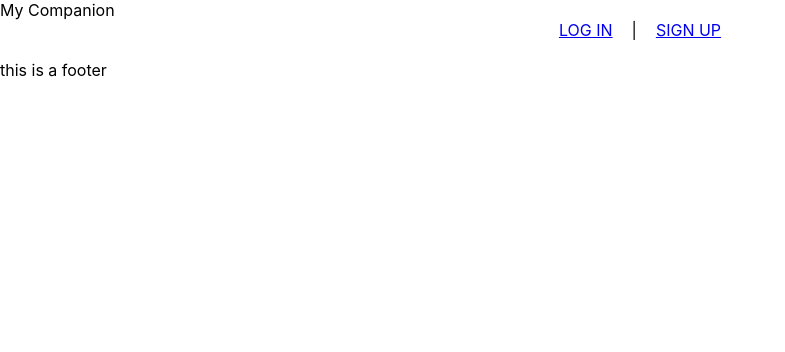
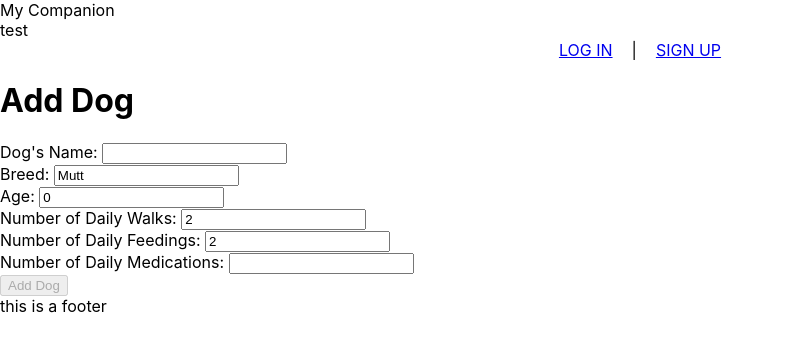
Before and after one commit to jcjv94/my-companion, a React (Create React App) app: page / in a window 1280 px wide. Shown: the top 352 px of the page, without its empty margins (0-785 px from the left). Built offline with nearby package versions, Linux system fonts and the light colour scheme; no server answers.

Commit message:
create dogs, shows up on db, no display yet on app

```diff
--- a/server.js
+++ b/server.js
@@ -18,6 +18,7 @@ app.use(express.static(path.join(__dirname, 'build')));
 
 // Put API routes here, before the "catch all" route
 app.use('/api/users', require('./routes/api/users'))
+app.use('/api/dogs', require('./routes/api/dogs'))
 
 // The following "catch all" route (note the *)is necessary
 // for a SPA's client-side routing to properly work
--- /dev/null
+++ b/src/pages/AddDogPage/AddDogPage.jsx
@@ -0,0 +1,108 @@
+import React, {Component} from 'react';
+
+class AddDogPage extends Component {
+    state = {
+        invalidForm: true,
+        formData: {
+            dogName: '',
+            breed: 'Mutt',
+            age: '0',
+            numWalks: '2',
+            numFeedings: '2',
+            numMeds: '0'
+        }
+    };
+
+    formRef = React.createRef();
+
+    handleSubmit = e => {
+        e.preventDefault();
+        this.props.handleAddDog(this.state.formData);
+    };
+
+    handleChange = e => {
+        const formData = {...this.state.formData, [e.target.name]: e.target.value};
+        this.setState({
+            formData,
+            invalidForm: !this.formRef.current.checkValidity()
+        });
+    };
+
+    render() {
+        return (
+            <>
+                <h1> Add Dog </h1>
+                <form ref={this.formRef} autoComplete="off" onSubmit={this.handleSubmit}>
+                    <div>
+                        <label>Dog's Name: </label>
+                        <input
+                        className="form-control"
+                        name="dogName"
+                        value={this.state.formData.dogName}
+                        onChange={this.handleChange}
+                        required
+                        />
+                    </div>
+                    <div>
+                        <label>Breed: </label>
+                        <input
+                        className="form-control"
+                        name="breed"
+                        value={this.state.formData.breed}
+                        onChange={this.handleChange}
+                        required
+                        />
+                    </div>
+                    <div>
+                        <label>Age: </label>
+                        <input
+                        className="form-control"
+                        name="age"
+                        value={this.state.formData.age}
+                        onChange={this.handleChange}
+                        required
+                        />
+                    </div>
+                    <div>
+                        <label>Number of Daily Walks: </label>
+                        <input
+                        className="form-control"
+                        name="numWalks"
+                        value={this.state.formData.numWalks}
+                        onChange={this.handleChange}
+                        required
+                        />
+                    </div>
+                    <div>
+                        <label>Number of Daily Feedings: </label>
+                        <input
+                        className="form-control"
+                        name="numFeedings"
+                        value={this.state.formData.numFeedings}
+                        onChange={this.handleChange}
+                        required
+                        />
+                    </div>
+                    <div>
+                        <label>Number of Daily Medications: </label>
+                        <input
+                        className="form-control"
+                        name="numMeds"
+                        // value={this.state.formData.numMeds}
+                        onChange={this.handleChange}
+
+                        />
+                    </div>
+                    <button
+                    type="submit"
+                    disabled={this.state.invalidForm}
+                    >
+                        Add Dog
+                    </button>
+                </form>
+            </>
+        );
+    }
+}
+
+export default AddDogPage;
--- a/src/pages/App/App.js
+++ b/src/pages/App/App.js
@@ -1,5 +1,6 @@
 import React, { Component } from 'react';
 import { Route, Switch } from 'react-router-dom';
+import * as dogAPI from '../../utils/dogs-api';
 // import logo from './logo.svg';
 import './App.css';
 // import Nav from '../../components/Nav/Nav';
@@ -8,11 +9,13 @@ import SignupPage from '../SignupPage/SignupPage';
 import userService from '../../utils/userService';
 import Dashboard from '../Dashboard/Dashboard';
 
+
 class App extends Component {
   constructor() {
     super();
     this.state = {
       ...this.getInitialState(),
+      dogs: [],
       user: userService.getUser()
     };
   }
@@ -32,17 +35,37 @@ class App extends Component {
     this.setState({user: userService.getUser()});
   }
 
+  handleAddDog = async newDogData => {
+    const newDog = await dogAPI.create(newDogData);
+    this.setState(state => ({
+      dogs: [...state.dogs, newDog]
+    }),
+    () => this.props.history.push('/'));
+  }
+
+
+  async componentDidMount() {
+    const dogs = await dogAPI.getAll();
+    this.setState({dogs});
+  }
+
 
   render() {
     return (
       <>
-      <header>My Companion</header>
+      <header>
+        My Companion
+        <nav>
+      test
+        </nav>
+      </header>
       <Switch>
 
       <Route exact path='/' render={() =>
         <Dashboard
         user={this.state.user}
         handleLogout={this.handleLogout}
+        handleAddDog={this.handleAddDog}
 
         />
       }/>
--- a/src/pages/Dashboard/Dashboard.jsx
+++ b/src/pages/Dashboard/Dashboard.jsx
@@ -1,22 +1,25 @@
 import React from 'react';
-import { Link } from 'react-router-dom';
+// import { Link } from 'react-router-dom';
 import Nav from '../../components/Nav/Nav';
 import './Dashboard.css';
+import AddDogPage from '../AddDogPage/AddDogPage';
 
 const Dashboard = (props) => {
     return (
-        <div>
+        <>
         <Nav
         user={props.user}
         handleLogout={props.handleLogout}
-
         />
 
-        {/* <Link >Dogs</Link> */}
+        <AddDogPage
+        handleAddDog={props.handleAddDog}
+        />
+
         <footer className='header-footer'>
         this is a footer
       </footer>
-        </div>
+        </>
     );
 };
 
--- /dev/null
+++ b/src/utils/dogs-api.js
@@ -0,0 +1,14 @@
+const BASE_URL = '/api/dogs';
+
+export function getAll() {
+    return fetch(BASE_URL)
+    .then(res => res.json());
+}
+
+export function create(dog) {
+    return fetch(BASE_URL, {
+        method: 'POST',
+        headers: {'content-type': 'application/json'},
+        body: JSON.stringify(dog)
+    }).then(res => res.json());
+}
```
Also changed, not shown: controllers/dogs.js (added, +35 -0 lines), models/dog.js (+6 -4 lines), routes/api/dogs.js (added, +11 -0 lines), src/pages/AddDogPage/AddDogPage.css (added).
